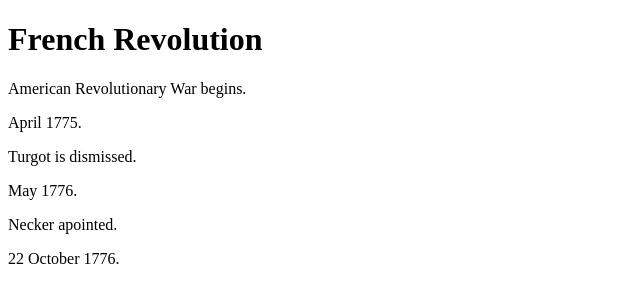
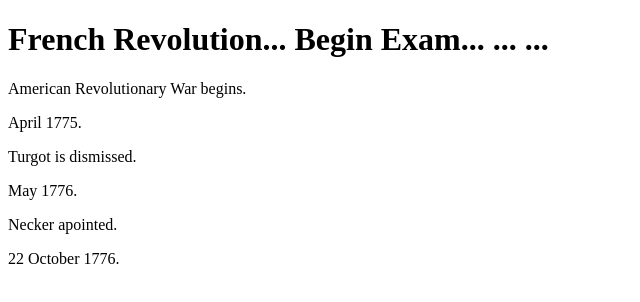
Before and after one commit to cuthbertsong/simplesite, a plain HTML site: page index.html in a window 1280 px wide. Shown: the whole page, without its empty margins (0-640 px from the left). Drawn offline with Linux system fonts and the light colour scheme.

Commit message:
Update index.html

```diff
--- a/index.html
+++ b/index.html
@@ -8,7 +8,7 @@
     <div id="content"/>
     <script>
         let q = "American Revolutionary War begins^ April 1775~Turgot is dismissed^ May 1776~Necker apointed^ 22 October 1776";
-        let text = "<h1>French Revolution</h1>";
+        let text = "<h1>French Revolution... Begin Exam... ... ...</h1>";
         let list = q.split("~");
         for (var i=0;i<list.length;i++) {
             text = text + "<p>" + list[i].split("^")[0] + ".</p>";
```
